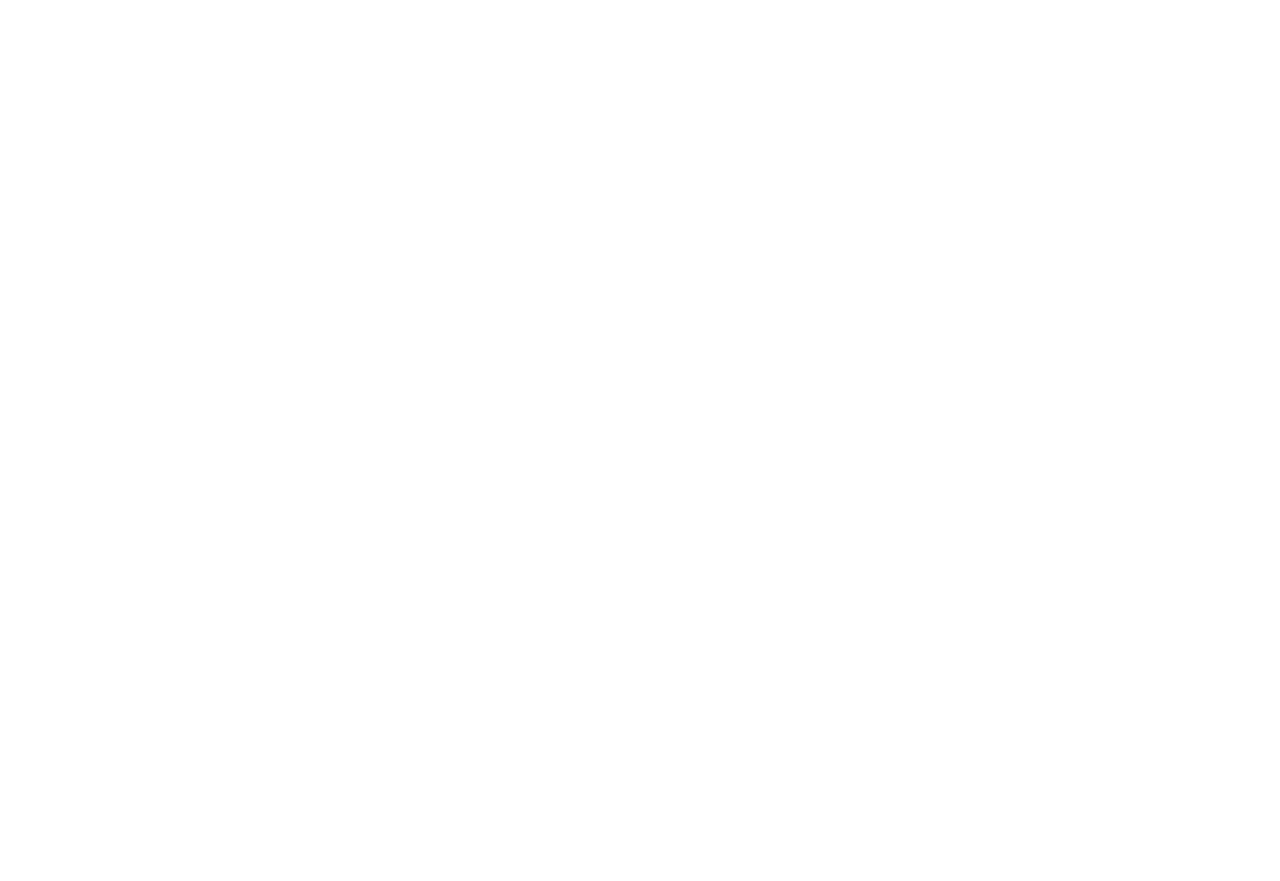
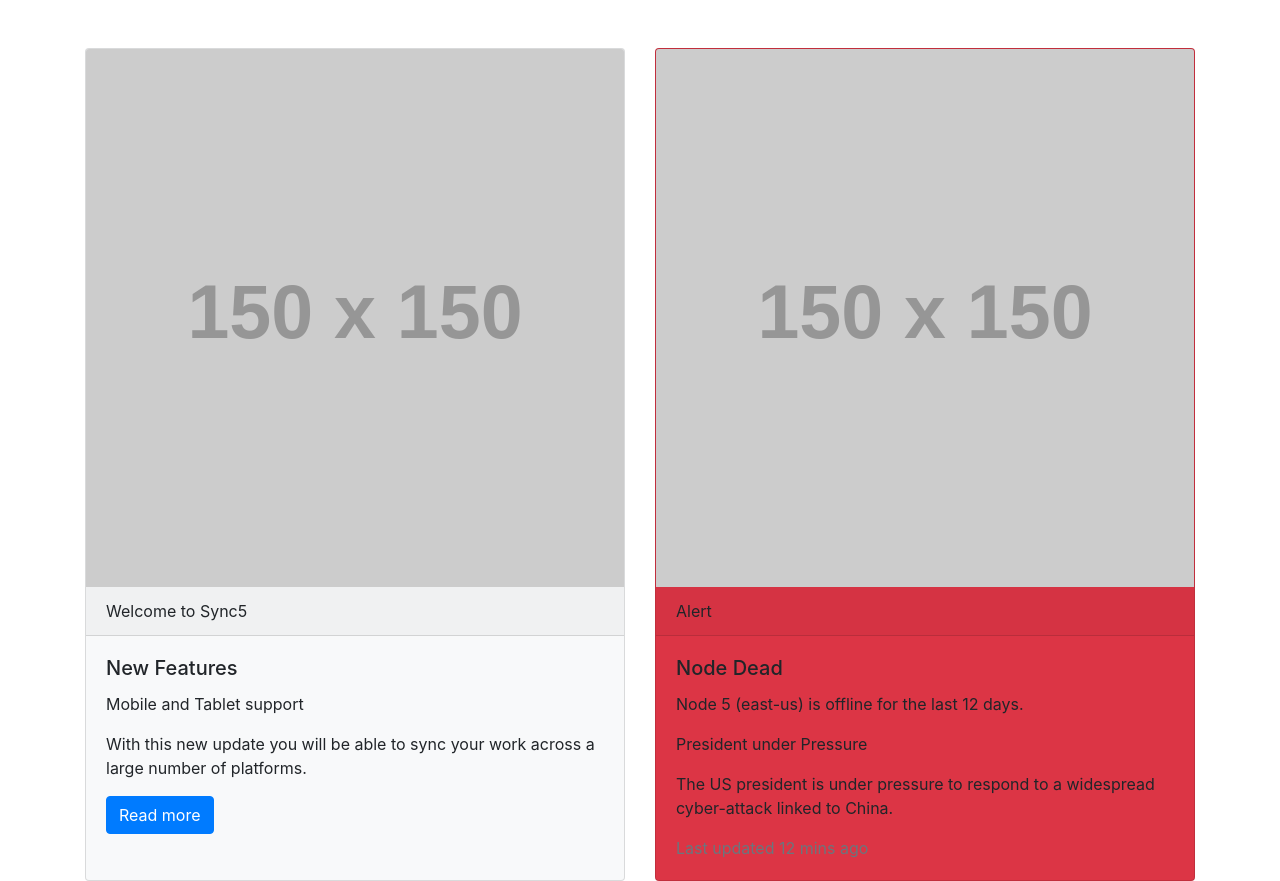
Before and after one commit to acciojob/bootstrap-card-patilvishal2507, a website: page main.html in a window 1280 px wide. Before the commit the page ends 800 px from the top, so only its background shows below. Drawn offline with nearby package versions, Linux system fonts and the light colour scheme.

Commit message:
created a submission

```diff
--- a/main.html
+++ b/main.html
@@ -1,16 +1,41 @@
 <!DOCTYPE html>
-
-<html>
-
+<html lang="en">
 <head>
-	<link rel="stylesheet" href="styles.css">
+    <meta charset="UTF-8">
+    <meta name="viewport" content="width=device-width, initial-scale=1.0">
+    <title>Bootstrap Cards Example</title>
+    <link href="https://stackpath.bootstrapcdn.com/bootstrap/4.5.2/css/bootstrap.min.css" rel="stylesheet">
 </head>
-
 <body>
-	<!-- the entire body must be written by student -->
-    <script type="text/javascript" src="./script.js">
-</script>
-
+    <div class="container mt-5">
+        <div class="card-deck">
+            <!-- First Card -->
+            <div class="card bg-light bg-danger">
+                <img src="https://via.placeholder.com/150" class="card-img-top" alt="Card image">
+                <div class="card-header">Welcome to Sync5</div>
+                <div class="card-body">
+                    <h5 class="card-title">New Features</h5>
+                    <p class="card-text">Mobile and Tablet support</p>
+                    <p class="card-text">With this new update you will be able to sync your work across a large number of platforms.</p>
+                    <a href="#" class="btn btn-primary">Read more</a>
+                </div>
+            </div>
+            <!-- Second Card -->
+            <div class="card bg-warning bg-danger">
+                <img src="https://via.placeholder.com/150" class="card-img-top" alt="Card image">
+                <div class="card-header">Alert</div>
+                <div class="card-body">
+                    <h5 class="card-title">Node Dead</h5>
+                    <p class="card-text">Node 5 (east-us) is offline for the last 12 days.</p>
+                    <p class="card-text">President under Pressure</p>
+                    <p class="card-text">The US president is under pressure to respond to a widespread cyber-attack linked to China.</p>
+                    <p class="card-text text-muted">Last updated 12 mins ago</p>
+                </div>
+            </div>
+        </div>
+    </div>
+    <script src="https://code.jquery.com/jquery-3.5.1.slim.min.js"></script>
+    <script src="https://cdn.jsdelivr.net/npm/@popperjs/core@2.9.2/dist/umd/popper.min.js"></script>
+    <script src="https://stackpath.bootstrapcdn.com/bootstrap/4.5.2/js/bootstrap.min.js"></script>
 </body>
-
 </html>
```
